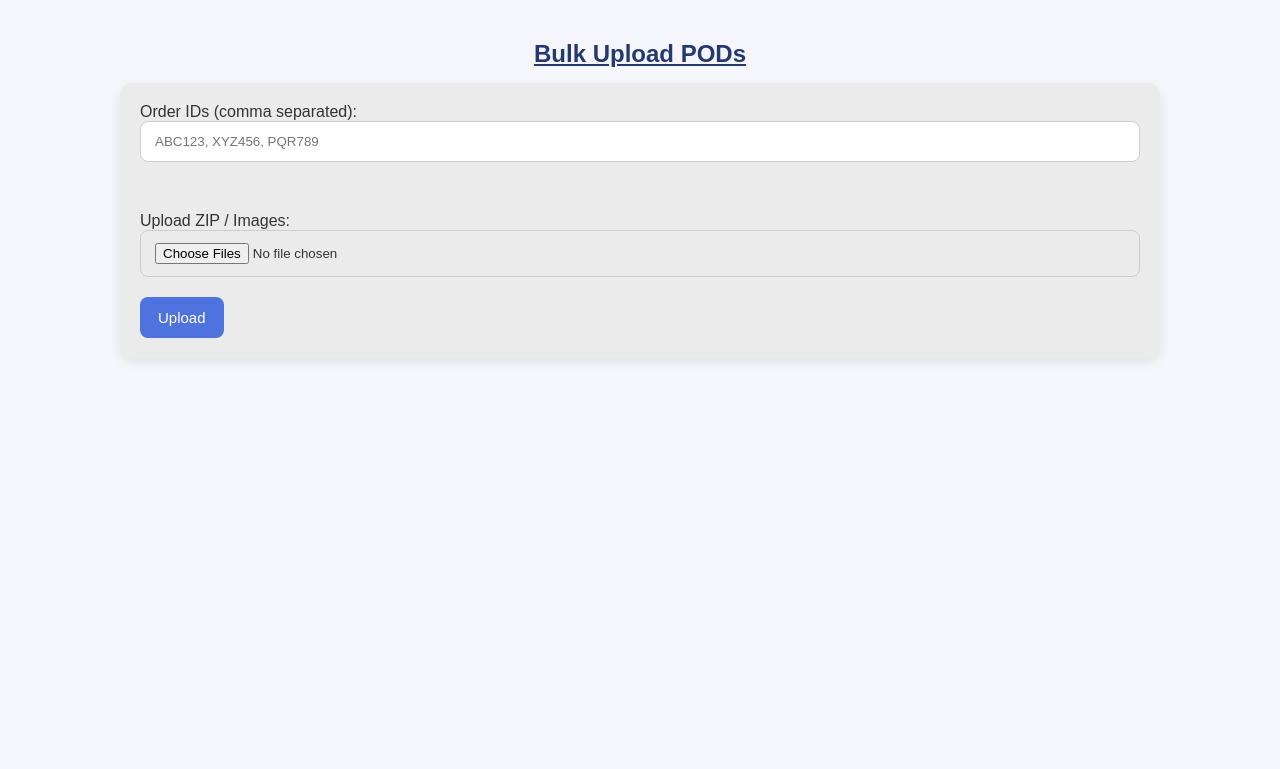
After one commit to AparSharma1807/Django_POD_Project, a Django app: page /bulk-upload/ in a window 1280 px wide. The commit adds this page. Shown: the top 769 px of the page. Run offline with Django 5.2, Linux system fonts and the light colour scheme.

Commit message:
bulk_upload

```diff
--- a/apar/urls.py
+++ b/apar/urls.py
@@ -3,13 +3,15 @@ from django.urls import path, include
 from django.conf import settings
 from django.conf.urls.static import static
 
-from apar_app.views import index, search_order
+from apar_app.views import index, search_order, bulk_upload
 
 urlpatterns = [
     path('admin/', admin.site.urls),
     # path('', include('apar_app.urls')),
     path('', index, name='home'),
     path('search/', search_order, name='search'),
+    path('bulk-upload/', bulk_upload, name='bulk_upload'),
+
 ]
 
 # Serve media during development only
--- a/apar_app/views.py
+++ b/apar_app/views.py
@@ -28,3 +28,21 @@ def search_order(request):
         'query': query,
         'result': result,
     })
+
+def bulk_upload(request):
+    if request.method == "POST":
+        order_ids = request.POST.get("order_ids").split(",")
+        order_ids = [oid.strip() for oid in order_ids]
+
+        images = request.FILES.getlist("images")
+
+        for oid, img in zip(order_ids, images):
+            Order.objects.create(
+                order_id=oid,
+                brand_name="Bulk Upload",
+                image=img
+            )
+
+        return render(request, "bulk_upload.html", {"success": True})
+
+    return render(request, "bulk_upload.html")
--- /dev/null
+++ b/templates/bulk_upload.html
@@ -0,0 +1,18 @@
+{% load static %}
+
+<link rel="stylesheet" href="{% static 'css/style.css' %}">
+    <h2>Bulk Upload PODs</h2>
+
+<body>
+    <form method="POST" enctype="multipart/form-data">
+    {% csrf_token %}
+
+    <label>Order IDs (comma separated):</label>
+    <input style="margin-bottom:50px ;" type="text" name="order_ids" placeholder="ABC123, XYZ456, PQR789">
+
+      <label>Upload ZIP / Images:</label>
+    <input type="file" name="images" multiple>
+
+    <button type="submit">Upload</button>
+</form>
+</body>
```
Also changed, not shown: templates/index.html (+17 -0 lines), db.sqlite3, uploads/ping_d9zuSlx.jpg (added).
